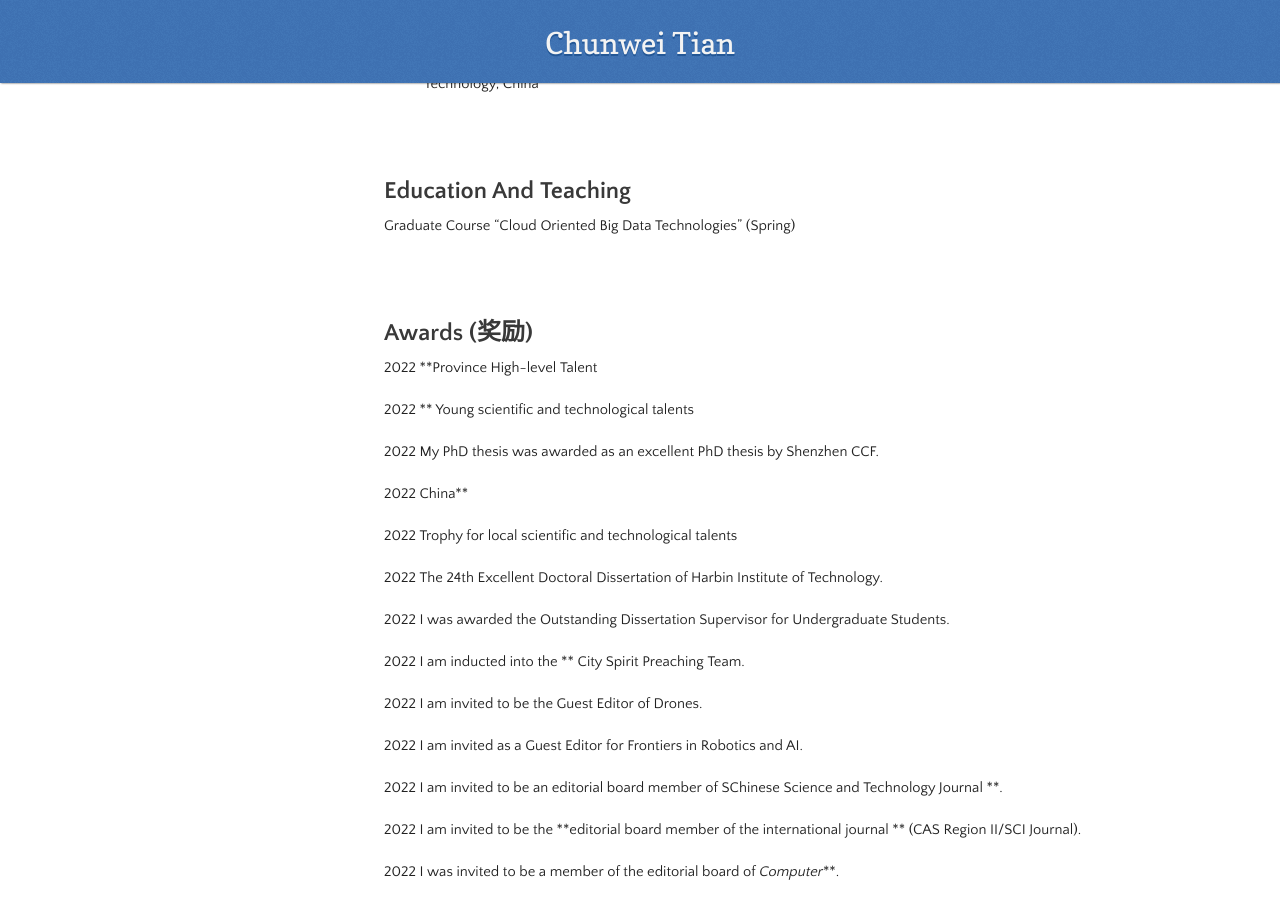
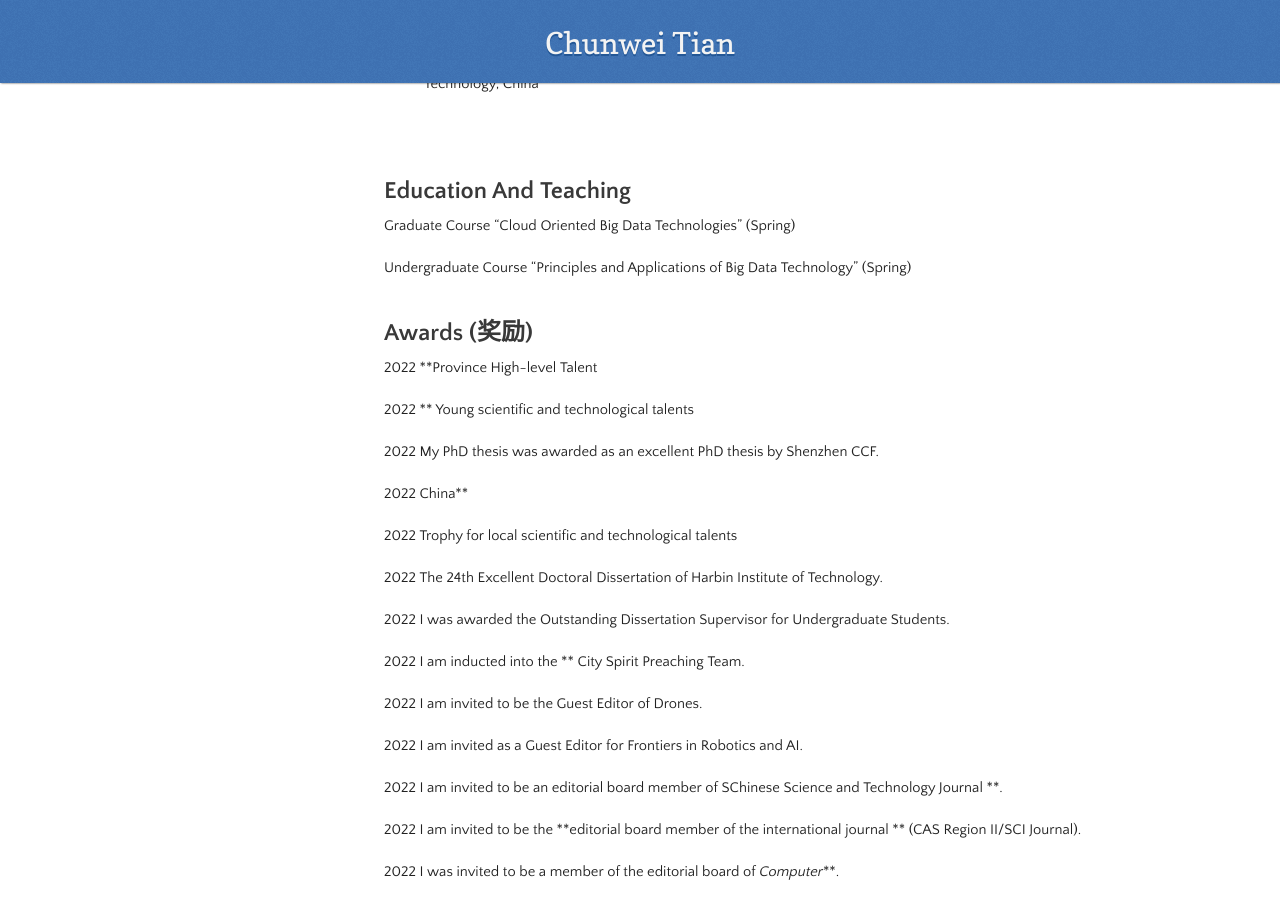
Before and after one commit to hellloxiaotian/hellloxiaotian.github.io, a Jekyll site: the page built from hellloxiaotian.github.io-main/index.md, in a window 1280 px wide and 900 px high, scrolled down 11210 px. Built offline with Jekyll 4.4.1, drawn with Linux system fonts in a browser that asks for light colours; nearby versions of some CDN libraries; our own code applies the rules of GitHub Pages for plain Markdown files; the repository's description, which GitHub fills in, is left out.

Commit message:
Update index.md

```diff
--- a/hellloxiaotian.github.io-main/index.md
+++ b/hellloxiaotian.github.io-main/index.md
@@ -451,6 +451,7 @@ ACAIT 2018 (EI)
 ## Education And Teaching
 Graduate Course "Cloud Oriented Big Data Technologies" (Spring)
 
+Undergraduate Course "Principles and Applications of Big Data Technology" (Spring)
 <br/>
 <br/>
 
```
